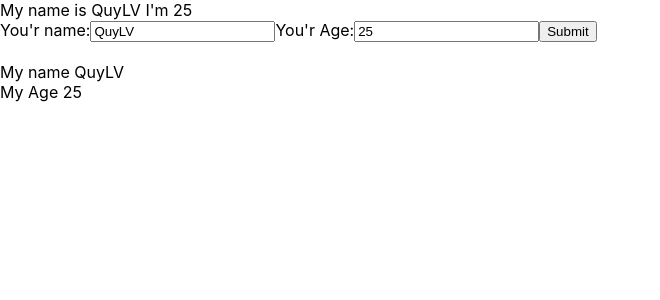
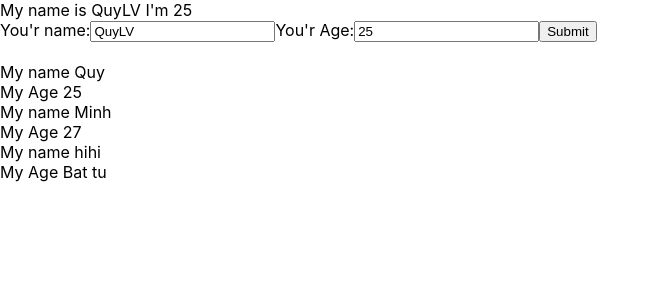
Before and after one commit to tiengsaodem08121999/reactjs, a React (Create React App) app: page / in a window 1280 px wide. Shown: the top 300 px of the page, without its empty margins (0-660 px from the left). Built offline with nearby package versions, Linux system fonts and the light colour scheme.

Commit message:
outting list

```diff
--- a/src/components/DisplayInfo.js
+++ b/src/components/DisplayInfo.js
@@ -2,11 +2,18 @@ import React from "react";
 
 class DisplayInfo extends React.Component {
     render() {
+        const { listUsers } = this.props;
 
         return (
             <div>
-                <div>My name {this.props.name}</div>
-                <div>My Age {this.props.age}</div>
+                {listUsers.map((user) => {
+                    return (
+                        <div key={user.id}>
+                            <div>My name {user.name}</div>
+                            <div>My Age {user.age}</div>
+                        </div>
+                    )
+                })}
             </div>
         )
     }
--- a/src/components/MyComponent.js
+++ b/src/components/MyComponent.js
@@ -3,35 +3,20 @@ import UserInfo from "./UserInfo";
 import DisplayInfo from "./DisplayInfo";
 
 class MyComponent extends React.Component {
-
     state = {
-        name: "QuyLV",
-        address: "HCM",
-        age: 25
-    };
-
-    handleOnChangeName = (event) => {
-        this.setState({
-            name: event.target.value,
-        })
-    }
-    handleOnChangeAge = (event) => {
-        this.setState({
-            age: event.target.value,
-        })
+        listUsers: [
+            {id:1, name:"Quy", age:"25"},
+            {id:2, name:"Minh", age:"27"},
+            {id:3, name:"hihi", age:"Bat tu"},
+        ]
     }
 
-    handleonSubmit = (event) => {
-        event.preventDefault();
-        console.log(this.state);
-
-    }
     render() {
         return (
             <div>
                 <UserInfo data={this.state}></UserInfo>
                 <br/>
-                <DisplayInfo name="QuyLV"  age="25" ></DisplayInfo>
+                <DisplayInfo listUsers={this.state.listUsers} ></DisplayInfo>
             </div>
         );
     }
```
